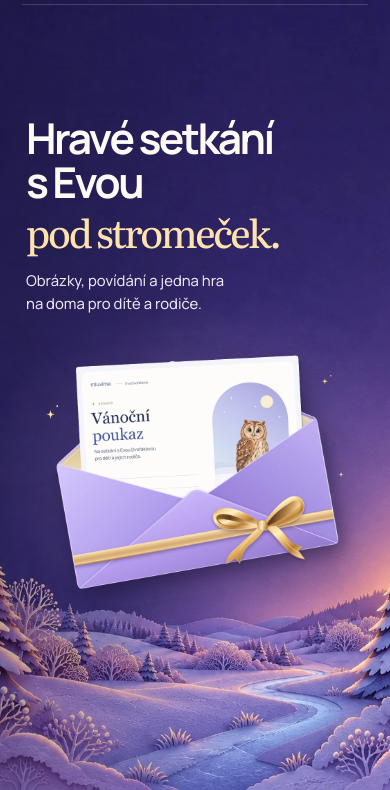
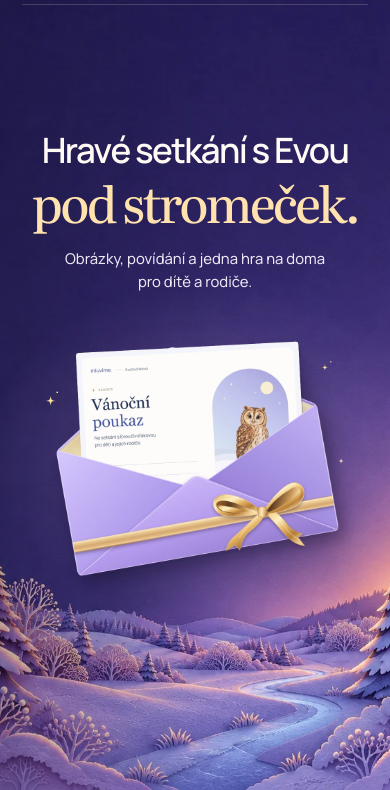
Before and after one commit to SBZSPACE/eva-dvorakova-web, a plain HTML site: page vanocni-poukaz/index.html in a window 390 px wide. Shown: the part 54-844 px from the top of the page. Drawn offline with Linux system fonts and the light colour scheme.

Commit message:
Vysázet nadpis poukazu do dvou přirozených řádků

```diff
--- a/advent.css
+++ b/advent.css
@@ -147,27 +147,31 @@ body.modern-site .gift-banner .gift-banner-copy h2 em {
   gap: clamp(6px, 1.3vw, 20px);
   padding: clamp(32px, 6vh, 80px) 0 clamp(82px, 15vh, 190px);
 }
-.gift-hero-copy { position: relative; z-index: 1; }
+.gift-hero-copy {
+  position: relative;
+  z-index: 1;
+  min-width: 0;
+  container-type: inline-size;
+}
 .gift-hero-copy h1 {
   margin: 0;
   color: #fffaf4;
-  font: 675 clamp(48px, 5.45vw, 90px)/1.025 Manrope, sans-serif;
-  letter-spacing: -.06em;
+  font: 575 clamp(1.5rem, 4vw, 4.1rem)/1.16 Manrope, sans-serif;
+  font-size: clamp(1.5rem, 10.1cqi, 4.1rem);
+  letter-spacing: -.047em;
 }
+.gift-hero-copy h1 span, .gift-hero-copy h1 em, .gift-lead span { display: block; }
 .gift-hero-copy h1 em {
-  display: block;
-  margin-top: .12em;
-  font: 460 .91em/1.18 Literata, Georgia, serif;
+  margin-top: .07em;
   color: #ffe2ad;
-  letter-spacing: -.058em;
+  font: 460 1.42em/1.12 Literata, Georgia, serif;
+  letter-spacing: -.055em;
 }
 .gift-lead {
-  max-width: 34ch;
-  margin: clamp(18px, 2.1vw, 32px) 0 0;
+  margin: clamp(18px, 1.9vw, 27px) 0 0;
   color: #efe8f4;
   font-size: clamp(15px, 1.3vw, 20px);
-  line-height: 1.56;
-  text-wrap: balance;
+  line-height: 1.52;
 }
 .gift-visual {
   isolation: isolate;
@@ -243,19 +247,23 @@ body.modern-site .gift-banner:focus-visible { outline: 3px solid #b1914a; outlin
   .gift-back { font-size: 13px; }
   .gift-hero {
     grid-template-columns: 1fr;
-    gap: clamp(2px, 1.3vh, 14px);
+    gap: clamp(12px, 2.4vh, 26px);
     padding: clamp(22px, 3.7vh, 45px) 0 clamp(55px, 11vh, 96px);
   }
-  .gift-hero-copy { padding-inline-start: 4px; transform: none; }
-  .gift-hero-copy h1 { font-size: clamp(40px, 10.9vw, 70px); }
-  .gift-lead { margin-top: 14px; max-width: 32ch; font-size: clamp(14px, 3.8vw, 18px); }
+  .gift-hero-copy {
+    width: min(100%, 32rem);
+    margin-inline: auto;
+    padding: 0;
+    transform: none;
+    text-align: center;
+  }
+  .gift-lead { margin-top: 17px; font-size: clamp(14px, 3.8vw, 18px); }
   .gift-visual { width: min(100%, 450px); margin-inline: auto; }
   .gift-envelope { width: 108%; margin-inline-start: -4%; }
 }
 @media (max-height: 480px) and (orientation: landscape) {
   .gift-nav { padding-block: 3px; }
   .gift-hero { padding-block: 14px 28px; }
-  .gift-hero-copy h1 { font-size: clamp(35px, 5vw, 48px); }
   .gift-visual { width: min(100%, 355px); justify-self: center; }
   .gift-lead { margin-top: 12px; font-size: 14px; }
 }
--- a/vanocni-poukaz/index.html
+++ b/vanocni-poukaz/index.html
@@ -20,7 +20,7 @@
   <meta name="twitter:card" content="summary_large_image">
   <link rel="icon" href="../assets/favicon.svg" type="image/svg+xml">
   <link rel="preload" href="../assets/fonts/Manrope-Variable.woff2" as="font" type="font/woff2" crossorigin>
-  <link rel="stylesheet" href="../advent.css?v=scena-42">
+  <link rel="stylesheet" href="../advent.css?v=sazba-43">
   <script src="./poukaz.js?v=40" defer></script>
 </head>
 <body class="gift-page">
@@ -37,8 +37,8 @@
     <main id="obsah">
       <section class="gift-hero" aria-labelledby="gift-title">
         <div class="gift-hero-copy">
-          <h1 id="gift-title">Hravé setkání<br>s Evou <em>pod stromeček.</em></h1>
-          <p class="gift-lead">Obrázky, povídání a jedna hra na doma pro dítě a rodiče.</p>
+          <h1 id="gift-title"><span>Hravé setkání s&nbsp;Evou</span> <em>pod stromeček.</em></h1>
+          <p class="gift-lead">Obrázky, povídání a&nbsp;jedna hra na&nbsp;doma <span>pro dítě a&nbsp;rodiče.</span></p>
         </div>
         <a class="gift-visual" href="../assets/poukaz/vanocni-poukaz-vzor.pdf" data-unwrap aria-label="Otevřít náhled vánočního poukazu">
           <img class="gift-envelope" src="../assets/poukaz/darkova-obalka.webp" width="1080" height="840" fetchpriority="high" alt="Vánoční poukaz se sovičkou vykukuje z obálky se zlatou stuhou.">
```
